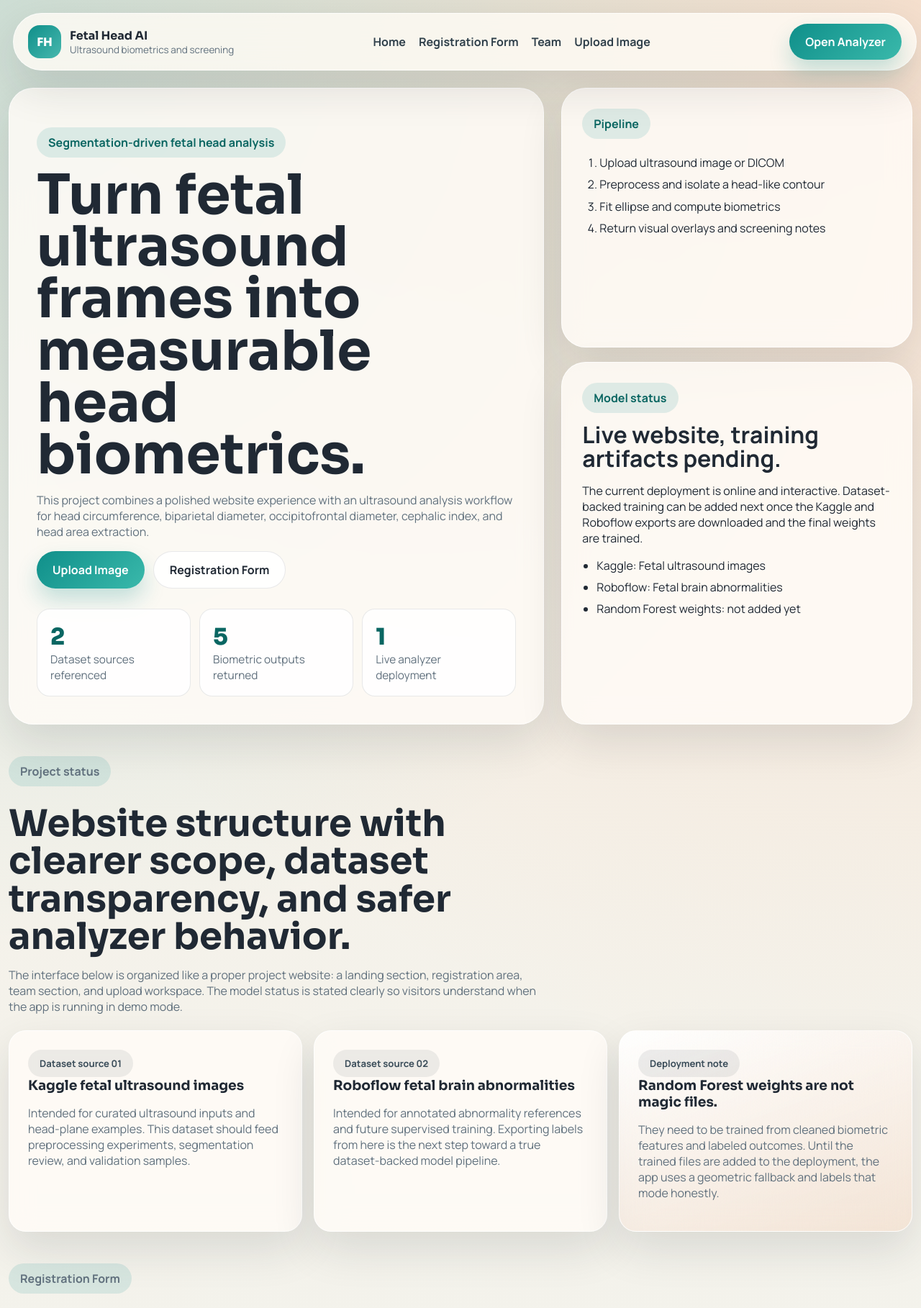
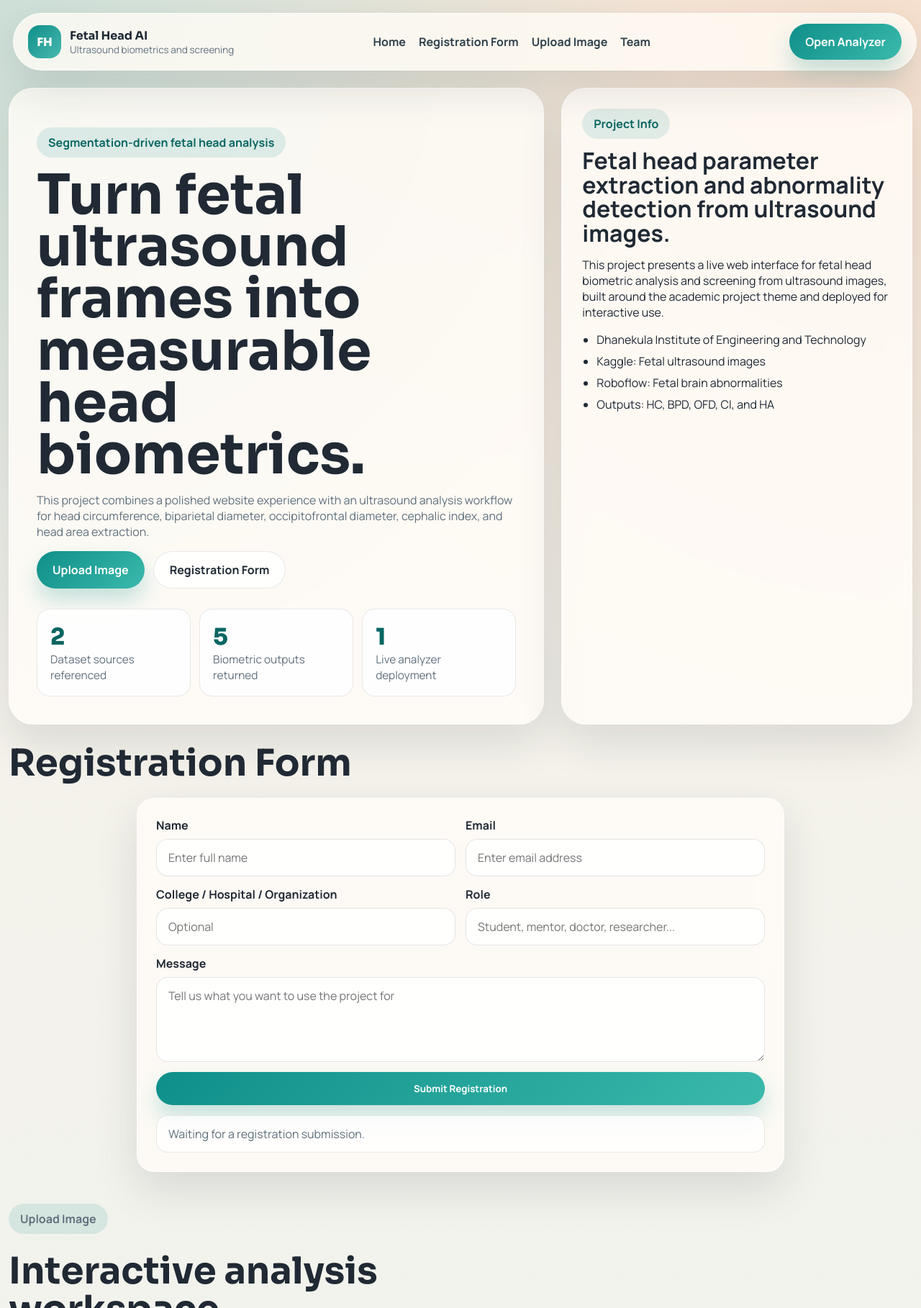
Before and after one commit to fetalhead16/fetalhead-api, a FastAPI app: page / in a window 1280 px wide. Shown: the top 1818 px of the page at 72% size. Run offline with FastAPI, Linux system fonts and the light colour scheme.

Commit message:
Trim sections and simplify analyzer UI

```diff
--- a/static/css/styles.css
+++ b/static/css/styles.css
@@ -188,10 +188,8 @@
 
 .hero-copy-card,
 .floating-card,
-.registration-copy-card,
 .registration-form,
 .panel,
-.dataset-card,
 .team-card {
   border: 1px solid rgba(255, 255, 255, 0.78);
   background: var(--surface);
@@ -341,48 +339,24 @@
   margin-top: 10px;
 }
 
-.dataset-grid,
 .team-grid {
   display: grid;
   gap: 16px;
 }
 
-.dataset-grid {
-  grid-template-columns: repeat(3, minmax(0, 1fr));
-}
-
-.dataset-card {
-  border-radius: var(--radius-lg);
-  padding: 26px;
-}
-
-.dataset-card.emphasis {
-  background: linear-gradient(160deg, rgba(255, 255, 255, 0.92), rgba(240, 142, 84, 0.14));
-}
-
-.pill {
-  background: rgba(32, 41, 52, 0.08);
-  color: #3a4c59;
-  font-size: 0.82rem;
-}
-
 .registration-layout {
   display: grid;
-  grid-template-columns: minmax(260px, 0.7fr) minmax(0, 1fr);
   gap: 18px;
 }
 
-.registration-copy-card,
 .registration-form {
   border-radius: var(--radius-lg);
   padding: 26px;
 }
 
-.feature-list {
-  margin: 18px 0;
-  padding-left: 20px;
-  display: grid;
-  gap: 10px;
+.compact-form-layout {
+  max-width: 900px;
+  margin: 0 auto;
 }
 
 .registration-form {
@@ -502,7 +476,7 @@
 
 .field-grid {
   display: grid;
-  grid-template-columns: 1fr 1fr;
+  grid-template-columns: 1fr;
   gap: 14px;
   margin-top: 18px;
 }
@@ -605,7 +579,6 @@
 
 .metric-card,
 .info-card,
-.notes-card,
 .image-card {
   padding: 20px;
   border-radius: 20px;
@@ -632,7 +605,7 @@
 
 .info-grid {
   display: grid;
-  grid-template-columns: 1fr 1fr;
+  grid-template-columns: 1fr;
   gap: 14px;
   margin-top: 18px;
 }
@@ -684,17 +657,6 @@
   color: var(--muted);
 }
 
-.notes-card {
-  margin-top: 18px;
-}
-
-.notes-card ul {
-  margin: 14px 0 0;
-  padding-left: 20px;
-  display: grid;
-  gap: 8px;
-}
-
 .site-footer {
   width: min(1320px, calc(100vw - 24px));
   margin: 0 auto 36px;
@@ -727,12 +689,7 @@
 
 @media (max-width: 1080px) {
   .hero-section,
-  .registration-layout,
   .analyzer-layout {
-    grid-template-columns: 1fr;
-  }
-
-  .dataset-grid {
     grid-template-columns: 1fr;
   }
 
@@ -791,10 +748,8 @@
 
   .hero-copy-card,
   .floating-card,
-  .registration-copy-card,
   .registration-form,
   .panel,
-  .dataset-card,
   .team-card,
   .site-footer {
     padding: 20px;
--- a/static/js/app.js
+++ b/static/js/app.js
@@ -1,6 +1,5 @@
 const form = document.getElementById("analysis-form");
 const fileInput = document.getElementById("image");
-const pixelSpacingInput = document.getElementById("pixel_spacing_mm");
 const gestationalAgeInput = document.getElementById("gestational_age_weeks");
 const dropzone = document.querySelector(".dropzone");
 const analyzeButton = document.getElementById("analyze-button");
@@ -11,9 +10,7 @@
 const emptyState = document.getElementById("empty-state");
 const resultsBlock = document.getElementById("results-block");
 const metricsGrid = document.getElementById("metrics-grid");
-const calibrationList = document.getElementById("calibration-list");
 const qualityList = document.getElementById("quality-list");
-const notesList = document.getElementById("notes-list");
 const assessmentTitle = document.getElementById("assessment-title");
 const assessmentText = document.getElementById("assessment-text");
 const overlayPreview = document.getElementById("overlay-preview");
@@ -92,7 +89,11 @@
 }
 
 function renderNotes(notes) {
-  notesList.innerHTML = uniqueNotes(notes).map((note) => `<li>${note}</li>`).join("");
+  return uniqueNotes(notes);
+}
+
+function getCondition(status) {
+  return ["normal", "no_shape_flag"].includes(status) ? "Normal" : "Abnormal";
 }
 
 function renderResult(data) {
@@ -102,17 +103,8 @@
   renderMetrics(data.measurements);
   renderNotes([...data.assessment.notes, ...data.notes]);
 
-  renderStackItems(calibrationList, [
-    ["Source", data.calibration.source],
-    ["Absolute values", data.calibration.absolute_measurements ? "Yes" : "No"],
-    [
-      "Pixel spacing",
-      data.calibration.pixel_spacing_mm == null ? "Not available" : `${numberFormatter.format(data.calibration.pixel_spacing_mm)} mm/pixel`,
-    ],
-    ["Image size", `${data.image_size[0]} x ${data.image_size[1]}`],
-  ]);
-
   renderStackItems(qualityList, [
+    ["Condition", getCondition(data.assessment.status)],
     ["Confidence", numberFormatter.format(data.quality.confidence)],
     ["Fit score", numberFormatter.format(data.quality.fit_score)],
     ["Contour points", `${data.quality.contour_points}`],
@@ -120,7 +112,7 @@
   ]);
 
   assessmentTitle.textContent = data.assessment.summary;
-  assessmentText.textContent = `Mode: ${data.assessment.classifier_mode}. Status: ${data.assessment.status}.`;
+  assessmentText.textContent = `Condition: ${getCondition(data.assessment.status)}.`;
 
   overlayPreview.src = data.previews.overlay;
   maskPreview.src = data.previews.mask;
@@ -149,9 +141,6 @@
   const formData = new FormData();
   formData.append("image", fileInput.files[0]);
 
-  if (pixelSpacingInput.value) {
-    formData.append("pixel_spacing_mm", pixelSpacingInput.value);
-  }
   if (gestationalAgeInput.value) {
     formData.append("gestational_age_weeks", gestationalAgeInput.value);
   }
--- a/templates/index.html
+++ b/templates/index.html
@@ -22,8 +22,8 @@
         <nav id="site-nav" class="site-nav">
           <a href="#home">Home</a>
           <a href="#registration">Registration Form</a>
+          <a href="#upload">Upload Image</a>
           <a href="#team">Team</a>
-          <a href="#upload">Upload Image</a>
         </nav>
 
         <a class="nav-cta" href="#upload">Open Analyzer</a>
@@ -64,98 +64,30 @@
         </div>
 
         <aside class="hero-side">
-          <article class="floating-card pipeline-card">
-            <div class="card-tag">Pipeline</div>
-            <ol>
-              <li>Upload ultrasound image or DICOM</li>
-              <li>Preprocess and isolate a head-like contour</li>
-              <li>Fit ellipse and compute biometrics</li>
-              <li>Return visual overlays and screening notes</li>
-            </ol>
-          </article>
-
           <article class="floating-card status-card">
-            <div class="card-tag">Model status</div>
-            <h2>Live website, training artifacts pending.</h2>
+            <div class="card-tag">Project Info</div>
+            <h2>Fetal head parameter extraction and abnormality detection from ultrasound images.</h2>
             <p>
-              The current deployment is online and interactive. Dataset-backed training can be added next once the Kaggle and
-              Roboflow exports are downloaded and the final weights are trained.
+              This project presents a live web interface for fetal head biometric analysis and screening from ultrasound images,
+              built around the academic project theme and deployed for interactive use.
             </p>
             <ul class="mini-list">
+              <li>Dhanekula Institute of Engineering and Technology</li>
               <li>Kaggle: Fetal ultrasound images</li>
               <li>Roboflow: Fetal brain abnormalities</li>
-              <li>Random Forest weights: not added yet</li>
+              <li>Outputs: HC, BPD, OFD, CI, and HA</li>
             </ul>
           </article>
         </aside>
       </section>
 
-      <section class="section reveal">
-        <div class="section-heading">
-          <p class="section-kicker">Project status</p>
-          <h2>Website structure with clearer scope, dataset transparency, and safer analyzer behavior.</h2>
-          <p>
-            The interface below is organized like a proper project website: a landing section, registration area, team section,
-            and upload workspace. The model status is stated clearly so visitors understand when the app is running in demo mode.
-          </p>
+      <section id="registration" class="section registration-section reveal">
+        <div class="section-heading compact">
+          <h2>Registration Form</h2>
         </div>
 
-        <div class="dataset-grid">
-          <article class="dataset-card">
-            <span class="pill">Dataset source 01</span>
-            <h3>Kaggle fetal ultrasound images</h3>
-            <p>
-              Intended for curated ultrasound inputs and head-plane examples. This dataset should feed preprocessing experiments,
-              segmentation review, and validation samples.
-            </p>
-          </article>
-
-          <article class="dataset-card">
-            <span class="pill">Dataset source 02</span>
-            <h3>Roboflow fetal brain abnormalities</h3>
-            <p>
-              Intended for annotated abnormality references and future supervised training. Exporting labels from here is the next
-              step toward a true dataset-backed model pipeline.
-            </p>
-          </article>
-
-          <article class="dataset-card emphasis">
-            <span class="pill">Deployment note</span>
-            <h3>Random Forest weights are not magic files.</h3>
-            <p>
-              They need to be trained from cleaned biometric features and labeled outcomes. Until the trained files are added to
-              the deployment, the app uses a geometric fallback and labels that mode honestly.
-            </p>
-          </article>
-        </div>
-      </section>
-
-      <section id="registration" class="section registration-section reveal">
-        <div class="section-heading compact">
-          <p class="section-kicker">Registration Form</p>
-          <h2>Collect interest, demo requests, or academic collaborators.</h2>
-          <p>
-            This section mirrors the structure you wanted from the live site. It gives the project a proper landing page flow
-            before visitors reach the analyzer.
-          </p>
-        </div>
-
-        <div class="registration-layout">
-          <article class="registration-copy-card">
-            <h3>What this section is for</h3>
-            <ul class="feature-list">
-              <li>Student demo requests</li>
-              <li>Faculty or clinician interest collection</li>
-              <li>Project collaboration enquiries</li>
-              <li>Future participant signups</li>
-            </ul>
-            <p class="registration-note">
-              On the free Render deployment, registration storage is lightweight and best suited for demos. A durable database can
-              be added later if you want production-grade submissions.
-            </p>
-          </article>
-
-          <form id="registration-form" class="registration-form">
+        <div class="registration-layout compact-form-layout">
+          <form id="registration-form" class="registration-form single-card-form">
             <label class="field">
               <span>Name</span>
               <input id="register_name" name="name" type="text" placeholder="Enter full name" required />
@@ -187,48 +119,10 @@
         </div>
       </section>
 
-      <section id="team" class="section reveal">
-        <div class="section-heading compact">
-          <p class="section-kicker">Team</p>
-          <h2>The current project contributors featured on the site.</h2>
-          <p>
-            The extra menu item you showed has been dropped from this structure. This section keeps only the remaining project
-            contributors in a cleaner presentation.
-          </p>
-        </div>
-
-        <div class="team-grid">
-          <article class="team-card">
-            <h3>Mr. Ravikanth Mishra</h3>
-            <p>Project mentor and academic guide.</p>
-          </article>
-          <article class="team-card">
-            <h3>Sravya Bolla</h3>
-            <p>Core project contributor.</p>
-          </article>
-          <article class="team-card">
-            <h3>Sahithya Alladi</h3>
-            <p>Core project contributor.</p>
-          </article>
-          <article class="team-card">
-            <h3>Durga Bhavani Mareedu</h3>
-            <p>Core project contributor.</p>
-          </article>
-          <article class="team-card">
-            <h3>James Chepala</h3>
-            <p>Core project contributor and deployment owner.</p>
-          </article>
-        </div>
-      </section>
-
       <section id="upload" class="section analyzer-section reveal">
         <div class="section-heading compact">
           <p class="section-kicker">Upload Image</p>
           <h2>Interactive analysis workspace</h2>
-          <p>
-            Upload a dedicated fetal head plane for the best result. The analyzer now warns more aggressively when a frame looks
-            like a general pregnancy scan instead of a valid fetal head measurement plane.
-          </p>
         </div>
 
         <div class="analyzer-layout">
@@ -252,17 +146,6 @@
 
               <div class="field-grid">
                 <label class="field">
-                  <span>Pixel spacing (mm/pixel)</span>
-                  <input
-                    id="pixel_spacing_mm"
-                    name="pixel_spacing_mm"
-                    type="number"
-                    step="0.0001"
-                    min="0"
-                    placeholder="Optional for JPG/PNG"
-                  />
-                </label>
-                <label class="field">
                   <span>Gestational age (weeks)</span>
                   <input
                     id="gestational_age_weeks"
@@ -278,10 +161,6 @@
 
               <div class="cta-row">
                 <button id="analyze-button" class="button-primary" type="submit">Analyze Image</button>
-                <p class="inline-note">
-                  DICOM files can auto-read pixel spacing. Standard images usually need manual calibration for true millimeter
-                  values.
-                </p>
               </div>
             </form>
 
@@ -313,10 +192,6 @@
 
               <section class="info-grid">
                 <article class="info-card">
-                  <h3>Calibration</h3>
-                  <div id="calibration-list" class="stack-list"></div>
-                </article>
-                <article class="info-card">
                   <h3>Quality</h3>
                   <div id="quality-list" class="stack-list"></div>
                 </article>
@@ -336,22 +211,45 @@
                   <figcaption>Preprocessed ultrasound frame</figcaption>
                 </figure>
               </section>
-
-              <section class="notes-card">
-                <h3>Notes</h3>
-                <ul id="notes-list"></ul>
-              </section>
             </div>
           </section>
+        </div>
+      </section>
+
+      <section id="team" class="section reveal">
+        <div class="section-heading compact">
+          <p class="section-kicker">Team</p>
+          <h2>Project team</h2>
+          <p>Dhanekula Institute of Engineering and Technology</p>
+        </div>
+
+        <div class="team-grid">
+          <article class="team-card">
+            <h3>Mr. Ravikanth Mishra</h3>
+            <p>Project mentor and academic guide.</p>
+          </article>
+          <article class="team-card">
+            <h3>Sravya Bolla</h3>
+            <p>Core project contributor.</p>
+          </article>
+          <article class="team-card">
+            <h3>Sahithya Alladi</h3>
+            <p>Core project contributor.</p>
+          </article>
+          <article class="team-card">
+            <h3>Durga Bhavani Mareedu</h3>
+            <p>Core project contributor.</p>
+          </article>
+          <article class="team-card">
+            <h3>James Chepala</h3>
+            <p>Core project contributor and deployment owner.</p>
+          </article>
         </div>
       </section>
     </main>
 
     <footer class="site-footer">
-      <div>
-        <strong>Fetal Head AI</strong>
-        <p>Interactive ultrasound biometrics demo with live deployment on Render and domain mapping from Hostinger.</p>
-      </div>
+      <strong>Fetal Head AI</strong>
       <a class="footer-link" href="#home">Back to top</a>
     </footer>
 
```
